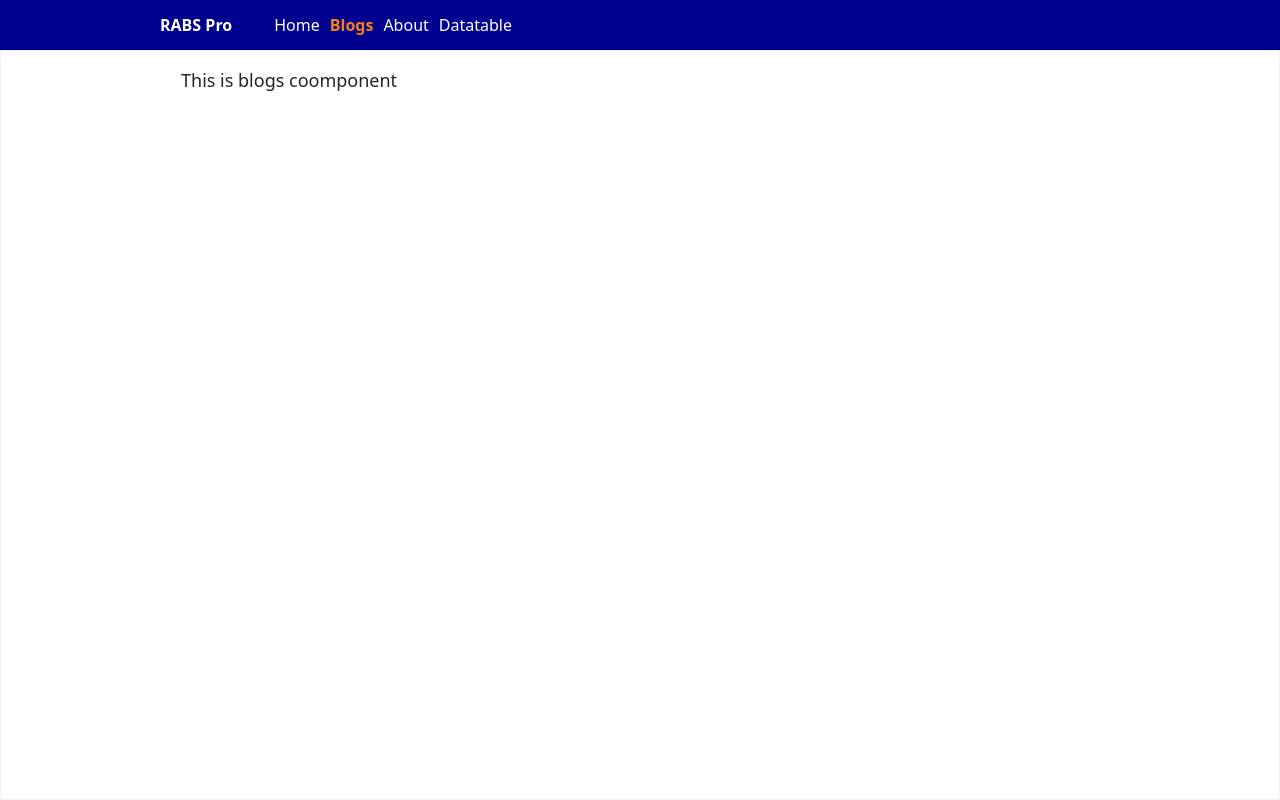
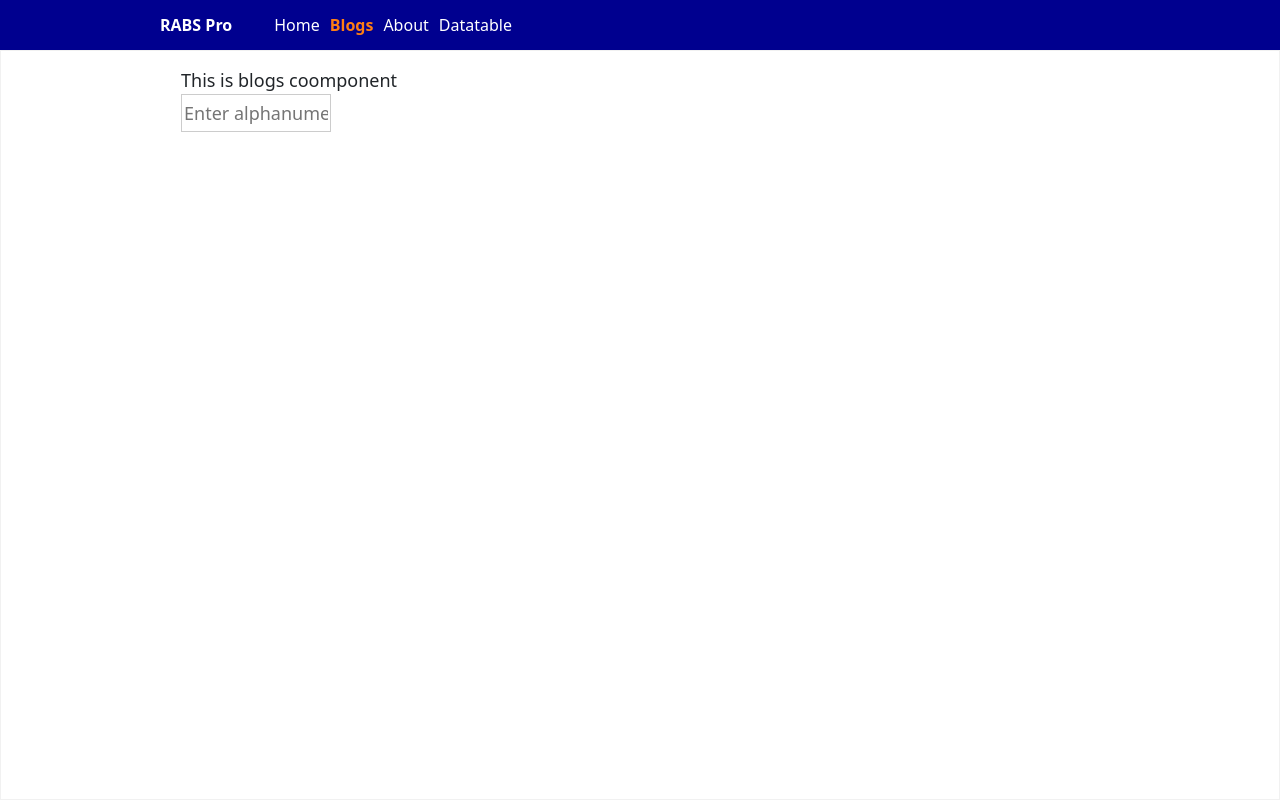
Before and after one commit to sachinavinaw/react-apps, a React (Create React App) app: page /blogs in a window 1280 px wide. Built offline with nearby package versions, Linux system fonts and the light colour scheme.

Commit message:
Added validation

```diff
--- a/src/example/navchange/Blogs.tsx
+++ b/src/example/navchange/Blogs.tsx
@@ -1,7 +1,26 @@
-import React from 'react';
+import React, { ChangeEvent, useState } from 'react';
+import styled from 'styled-components';
+import { fixAlphaNumericOnly, isAlphanumeric } from '../../utils/validation';
+
+const TextBox = styled.input`
+  width: 150px;
+  height: 38px;
+  border: 1px solid #ccc;
+  border-radius: 0;
+`;
 
 function Blogs() {
-  return <div>This is blogs coomponent</div>;
+  const [message, setMessage] = useState('');
+  const handleInputChange = (event: ChangeEvent<HTMLInputElement>) => {
+    setMessage(fixAlphaNumericOnly(event.target.value, 5));
+  };
+
+  return (
+    <>
+      <div>This is blogs coomponent</div>
+      <TextBox type='text' value={message} onChange={handleInputChange} placeholder='Enter alphanumeric characters' />
+    </>
+  );
 }
 
 export default Blogs;
--- /dev/null
+++ b/src/utils/validation.ts
@@ -0,0 +1,9 @@
+export const isAlphanumeric = (input: string): boolean => {
+  const alphanumericRegex = /^[a-zA-Z0–9]*$/;
+  return alphanumericRegex.test(input);
+};
+
+export const fixAlphaNumericOnly = (input: string, maxLength?: number): string => {
+  const alphanumericOnly = input.replace(/[^a-zA-Z0-9]/g, '');
+  return maxLength ? alphanumericOnly.slice(0, maxLength) : alphanumericOnly;
+};
```
